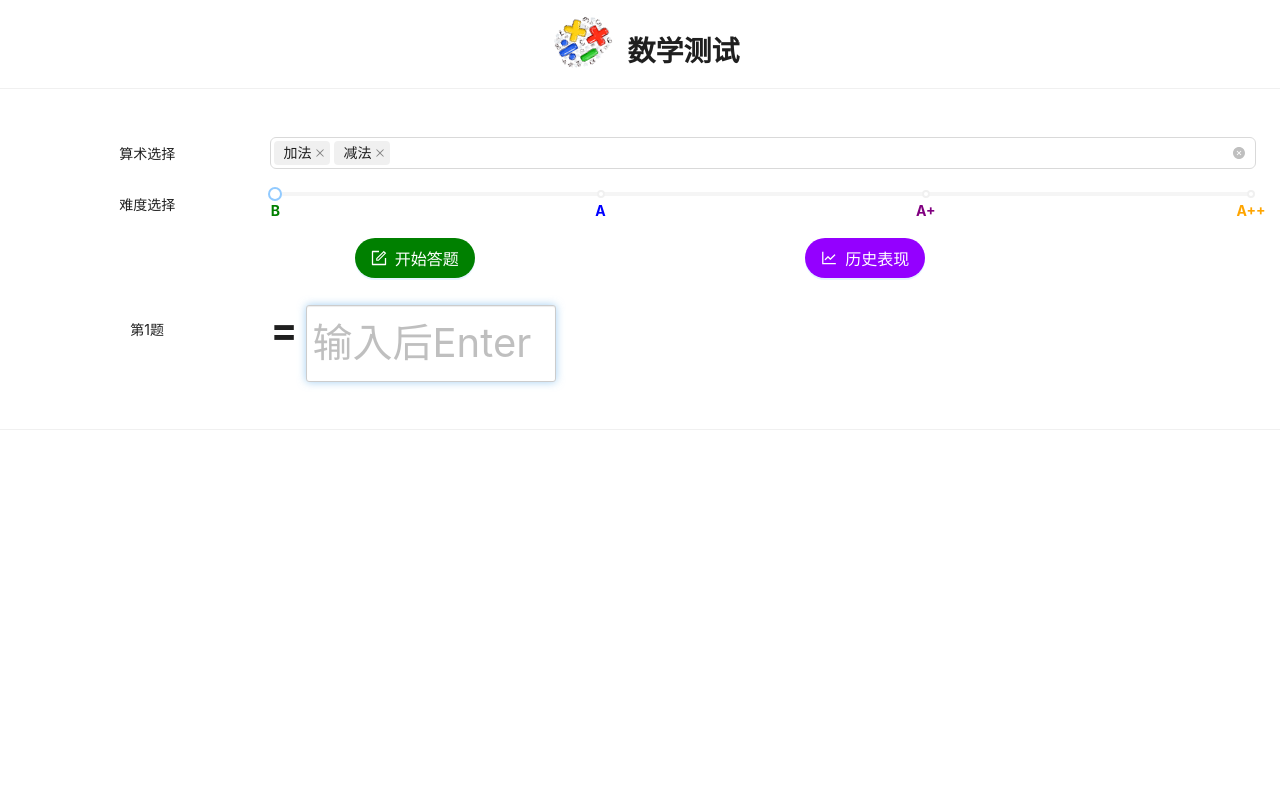
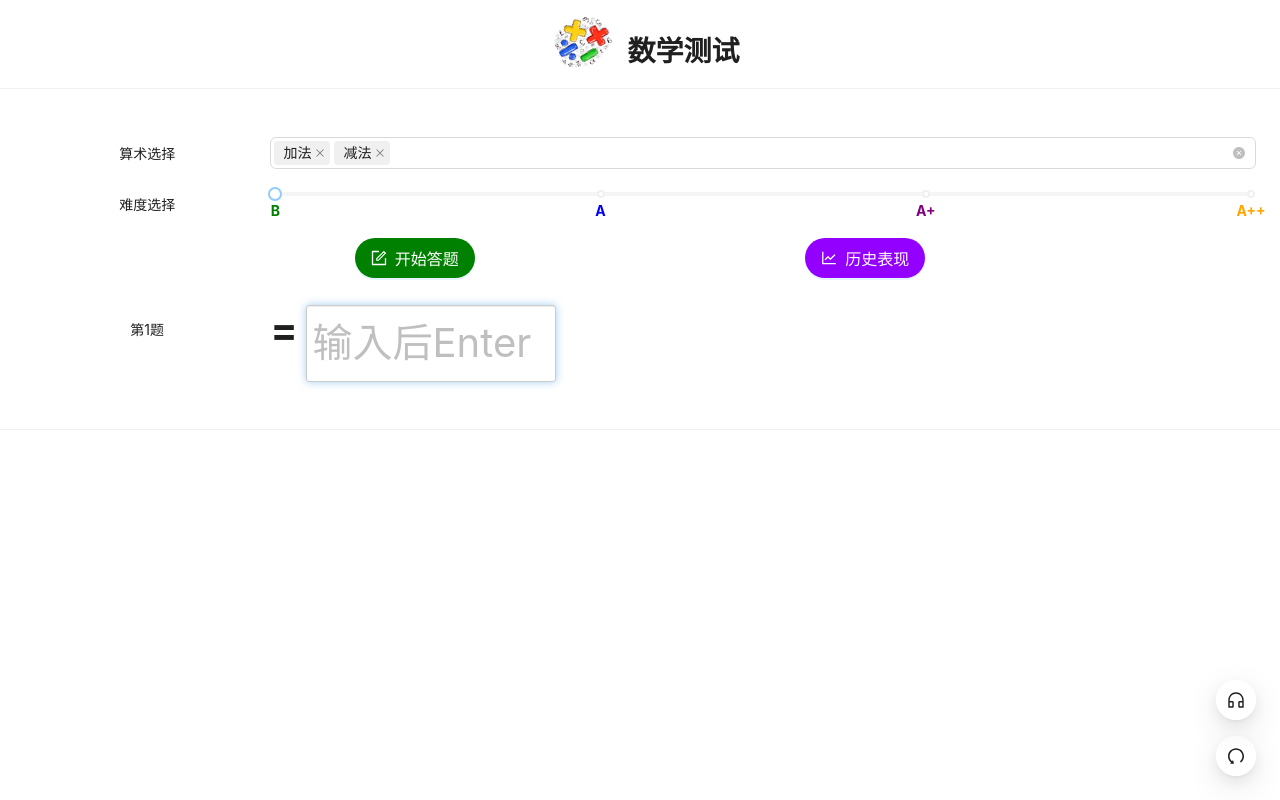
Before and after one commit to sonic4x/maths_exams, a React (Create React App) app in the folder frontend_react/: page / in a window 1280 px wide. Both pictures are taken after a click on the button "开始答题". Built offline with nearby package versions, Linux system fonts and the light colour scheme; no server answers.

Commit message:
Float menu

```diff
--- a/frontend_react/src/Exam.jsx
+++ b/frontend_react/src/Exam.jsx
@@ -3,6 +3,8 @@ import axios from "axios";
 import global_v from "./global_v";
 import { Layout } from "antd";
 import { Input } from "antd";
+import { UndoOutlined } from "@ant-design/icons";
+import { FloatButton } from "antd";
 
 import { Col, Row } from "antd";
 import { useEffect, useState } from "react";
@@ -20,6 +22,7 @@ function Exam(props) {
   });
   const [isModalOpen, setIsModalOpen] = useState(false);
   const [showTestAnimation, setShowTestAnimation] = useState(true);
+
   useEffect(() => {
     const path = "http://" + global_v.api_server + ":5000/api/getexam";
     axios
@@ -37,6 +40,22 @@ function Exam(props) {
   const onChange = (e) => {
     console.log(e.target.value);
     setAnswer(e.target.value);
+  };
+
+  const restartTest = (e) => {
+    setShowTestAnimation(false);
+    const path = "http://" + global_v.api_server + ":5000/api/getexam";
+    axios
+      .get(path)
+      .then((res) => {
+        setTestMsg(res.data["exam"]);
+        setTestId(res.data["test_id"]);
+        setShowTestAnimation(true);
+      })
+      .catch((error) => {
+        // eslint-disable-next-line
+        console.error(error);
+      });
   };
 
   const submitAns = (e) => {
@@ -106,6 +125,20 @@ function Exam(props) {
             </Col>
           </Row>
         </div>
+        <FloatButton.Group
+          shape='circle'
+          style={{
+            right: 24,
+            bottom: 24,
+          }}
+        >
+          <FloatButton
+            tooltip='restart'
+            icon={<UndoOutlined />}
+            onClick={restartTest}
+          />
+        </FloatButton.Group>
+
         <FinishDialog
           open={isModalOpen}
           onCancel={handleOk}
--- a/frontend_react/src/MainArea.jsx
+++ b/frontend_react/src/MainArea.jsx
@@ -6,6 +6,10 @@ import axios from "axios";
 import global_v from "./global_v";
 import OptionsPanel from "./OptionsPanel";
 import MainContent from "./MainContent";
+
+import { CustomerServiceOutlined } from "@ant-design/icons";
+import { FloatButton } from "antd";
+import season_train from "./seasontrain.mp3";
 
 const { Content } = Layout;
 
@@ -17,6 +21,19 @@ const MainArea = () => {
   const [showTest, setShowTest] = useState(false);
   const [operatorList, setOperatorList] = useState(["+"]);
   const [level, setLevel] = useState(1);
+  const [isMusicOn, setIsMusicOn] = useState(false);
+
+  const toggleMusic = () => {
+    var x = document.getElementById("myAudio");
+
+    if (isMusicOn) {
+      x.pause();
+      setIsMusicOn(false);
+    } else {
+      x.play();
+      setIsMusicOn(true);
+    }
+  };
 
   const onClickStartTest = (value) => {
     // value is a list
@@ -73,6 +90,16 @@ const MainArea = () => {
         <Row>
           <MainContent isShowTest={showTest} />
         </Row>
+        <FloatButton
+          style={{
+            right: 24,
+            bottom: 80,
+          }}
+          tooltip='Music'
+          icon={<CustomerServiceOutlined />}
+          onClick={toggleMusic}
+        />
+        <audio id='myAudio' src={season_train} loop='loop'></audio>
       </Content>
     </Layout>
   );
```
Also changed, not shown: 1 other file (tests, documents, lock files or other folders).
